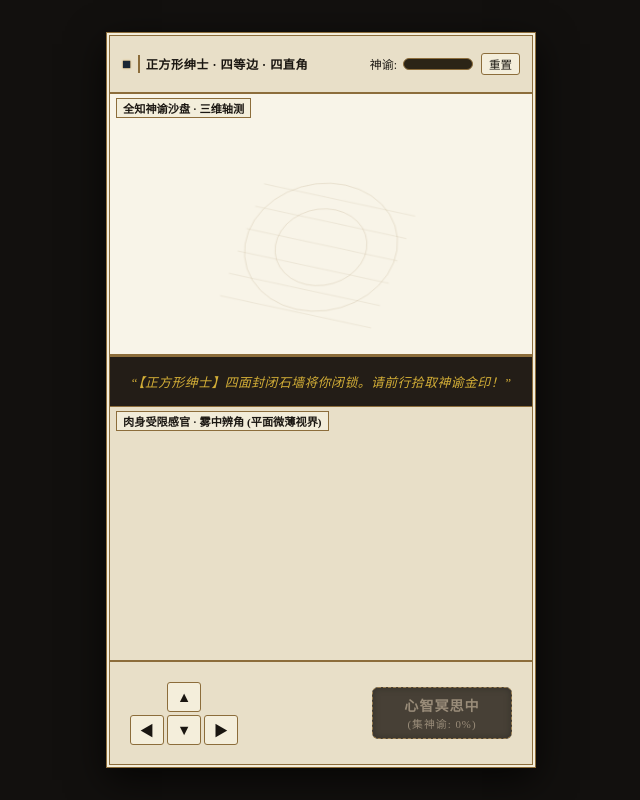
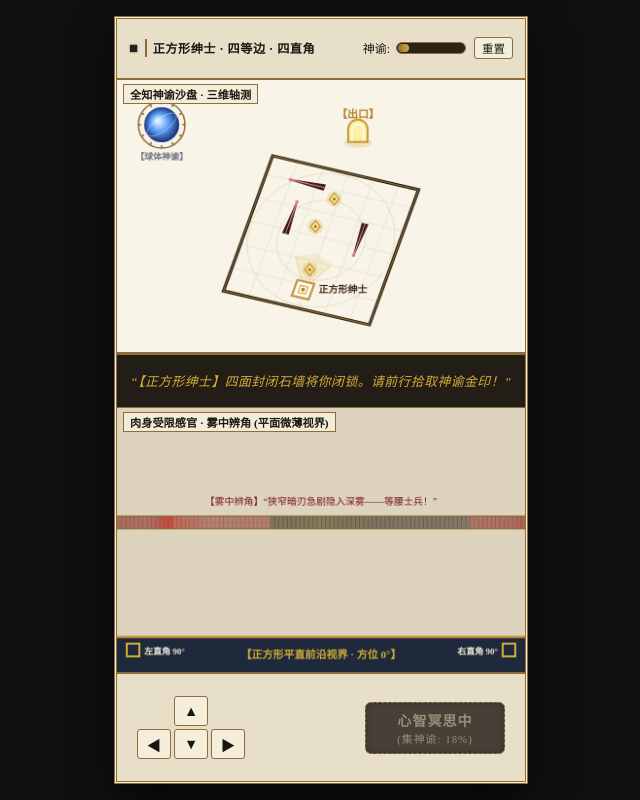
Before and after one commit to breakneo/flatland-game, a website with bundled scripts: page index.html in a window 1280 px wide. Shown: the whole page, without its empty margins (319-959 px from the left). Built offline with nearby package versions, Linux system fonts and the light colour scheme.

Commit message:
fix(runtime): resolve ReferenceError in renderOmniscientView grid and fine-tune layout

```diff
--- a/src/main.ts
+++ b/src/main.ts
@@ -255,7 +255,7 @@
   }
   for (let y = -5.2; y <= 5.2; y += 1.8) {
     const p1 = project3DtoIso({ x: -5.2, y, z: 0 }, scale);
-    const p2 = project3DtoIso({ x, y: 5.2, z: 0 }, scale);
+    const p2 = project3DtoIso({ x: 5.2, y, z: 0 }, scale);
     omniCtx.beginPath();
     omniCtx.moveTo(cx + p1.screenX, cy + p1.screenY);
     omniCtx.lineTo(cx + p2.screenX, cy + p2.screenY);
@@ -611,8 +611,8 @@
 
     omniCtx.font = 'bold 10px serif';
     omniCtx.fillStyle = '#3e2c14';
-    omniCtx.textAlign = 'center';
-    omniCtx.fillText('正方形绅士', cx + centerPoint.screenX, cy + centerPoint.screenY - 14);
+    omniCtx.textAlign = 'left';
+    omniCtx.fillText('正方形绅士', cx + centerPoint.screenX + 16, cy + centerPoint.screenY + 3);
   }
 }
 
--- a/src/style.css
+++ b/src/style.css
@@ -25,22 +25,24 @@
   justify-content: center;
   align-items: center;
   min-height: 100vh;
-  padding: 8px;
+  margin: 0;
+  padding: 0;
   overflow: hidden;
 }
 
 .mobile-frame {
   width: 100%;
-  max-width: 430px;
-  height: 92vh;
-  max-height: 880px;
+  max-width: 414px;
+  height: 96vh;
+  max-height: 860px;
   background-color: var(--parchment);
-  border: 4px double var(--brass);
+  border: 3px double var(--brass);
   box-shadow: 0 12px 36px rgba(0, 0, 0, 0.7), inset 0 0 20px rgba(140, 109, 59, 0.2);
   display: flex;
   flex-direction: column;
   position: relative;
   overflow: hidden;
+  margin: auto;
 }
 
 /* 顶部信息栏 10% */
```
Also changed, not shown: .agents/INSTINCTS.md.
